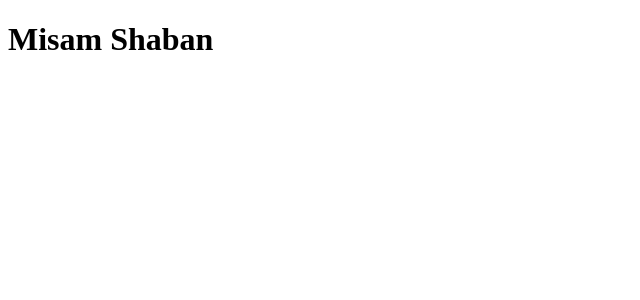
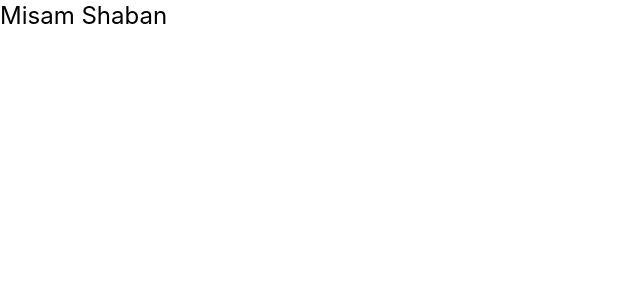
Before and after one commit to Misam-Shaban/Findify, a React (Vite) app: page / in a window 1280 px wide. Shown: the top 300 px of the page, without its empty margins (0-640 px from the left). Built offline with nearby package versions, Linux system fonts and the light colour scheme.

Commit message:
setup with Practice

```diff
--- a/index.html
+++ b/index.html
@@ -1,13 +1,15 @@
 <!doctype html>
 <html lang="en">
+
 <head>
   <meta charset="UTF-8" />
-    <link rel="icon" type="image/svg+xml" href="/favicon.svg" />
-    <meta name="viewport" content="width=device-width, initial-scale=1.0" />
+  <link rel="stylesheet" href="./src/index.css">
   <title>job-card-with-react</title>
 </head>
+
 <body>
   <div id="root"></div>
   <script type="module" src="/src/main.jsx"></script>
 </body>
+
 </html>
--- a/package.json
+++ b/package.json
@@ -10,8 +10,10 @@
     "preview": "vite preview"
   },
   "dependencies": {
+    "@tailwindcss/vite": "^4.3.3",
     "react": "^19.2.8",
-    "react-dom": "^19.2.8"
+    "react-dom": "^19.2.8",
+    "tailwindcss": "^4.3.3"
   },
   "devDependencies": {
     "@eslint/js": "^10.0.1",
--- a/src/App.jsx
+++ b/src/App.jsx
@@ -4,7 +4,7 @@ function App() {
   return (
     <>
       <div>
-        <h1>Misam Shaban</h1>
+        <h1 className=" text-2xl" >Misam Shaban</h1>
       </div>
     </>
   )
--- a/src/index.css
+++ b/src/index.css
@@ -0,0 +1 @@
+@import "tailwindcss";
--- a/vite.config.js
+++ b/vite.config.js
@@ -1,7 +1,8 @@
-import react from '@vitejs/plugin-react'
-import { defineConfig } from 'vite'
+import react from "@vitejs/plugin-react";
+import { defineConfig } from "vite";
+import tailwindcss from "@tailwindcss/vite";
 
 // https://vite.dev/config/
 export default defineConfig({
-  plugins: [react()],
-})
+  plugins: [react(tailwindcss())],
+});
```
Also changed, not shown: 1 other file (tests, documents, lock files or other folders). Lines whose indentation alone changed are shown as unchanged.
